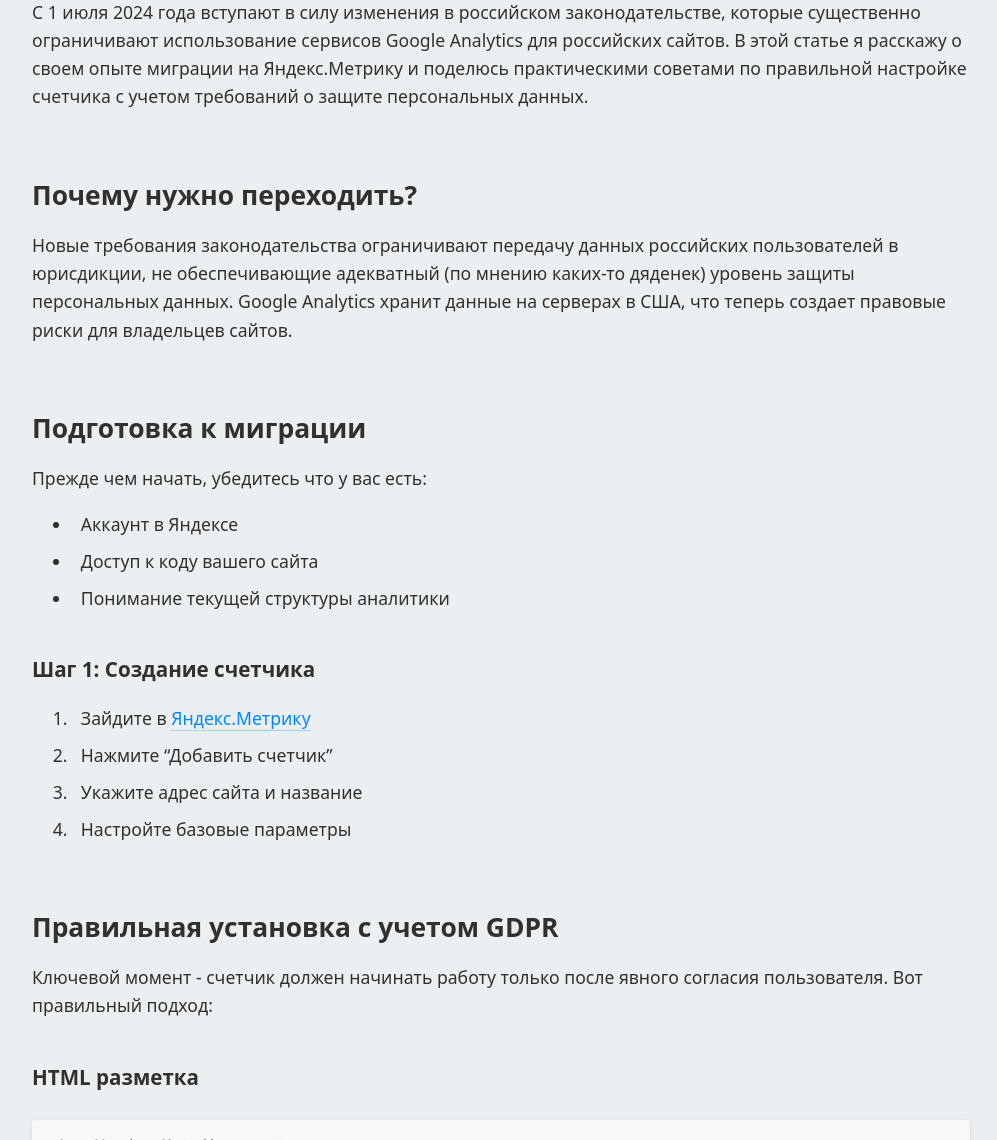
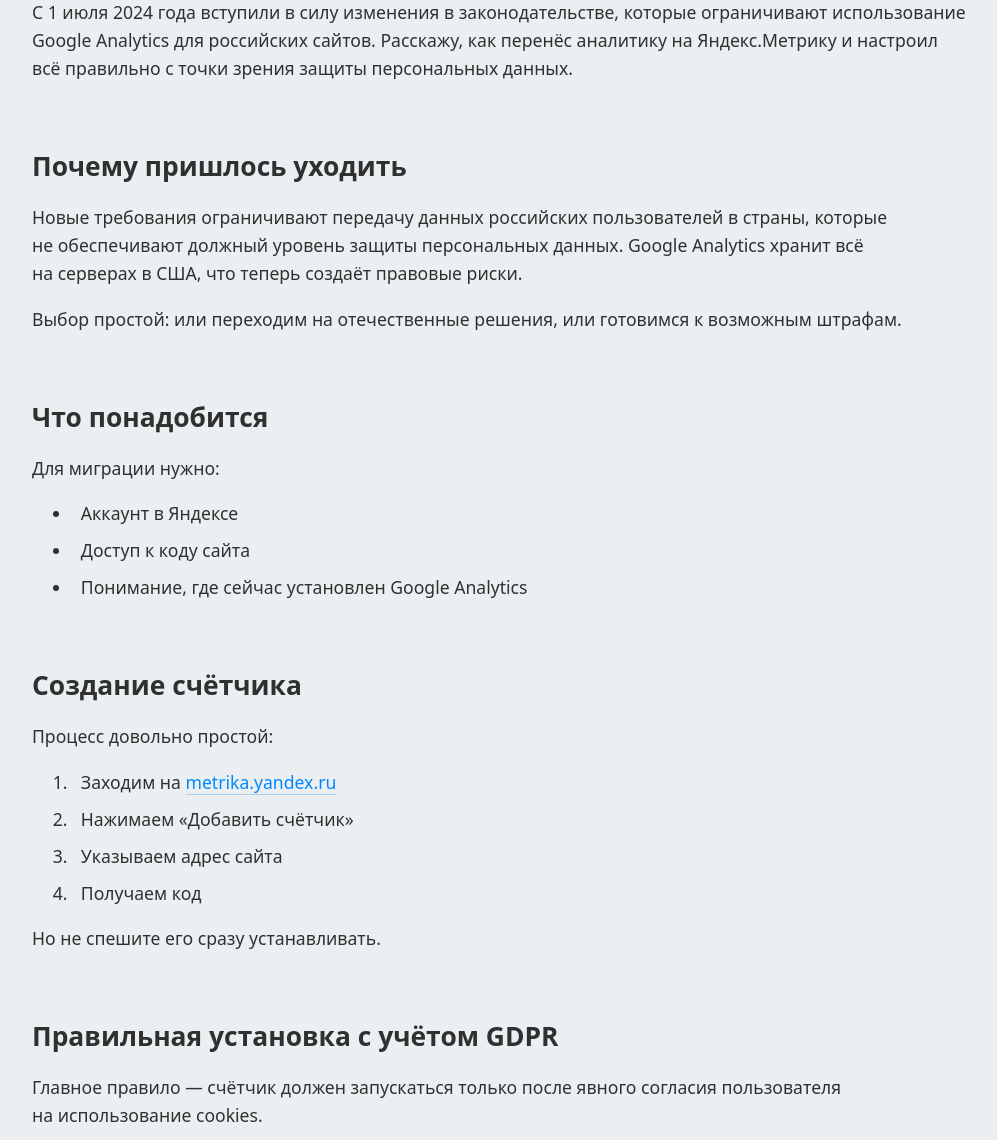
Before and after one commit to artembolotov/artembolotov.github.io, a Jekyll site: the page built from blog/_posts/2025-05-30-goodbye-ga.md, in a window 1280 px wide and 1400 px high, scrolled down 344 px. Shown: the part 260-1400 px from the top of the window, without its empty margins (139-1136 px from the left). Built offline with Jekyll 4.4.1, drawn with Linux system fonts in a browser that asks for light colours; some of the changed text lies outside the part shown.

Commit message:
Goodbye GA updated

````diff
--- a/blog/_posts/2025-05-30-goodbye-ga.md
+++ b/blog/_posts/2025-05-30-goodbye-ga.md
@@ -1,38 +1,43 @@
 ---
-title: "Переход с Google Analytics на Яндекс.Метрику с соблюдением GDPR"
-description: "Практическое руководство по отказу от хорошего инструмента"
+title: "Как я&nbsp;перешёл с&nbsp;Google Analytics на&nbsp;Яндекс.Метрику"
+description: "И&nbsp;почему пришлось это сделать"
 tags: [webdev]
 image: /blog/img/2025-05-30-goodbye-ga/migrate.png
-draft: false
 ---
 
 ![Уходим с GA](/blog/img/2025-05-30-goodbye-ga/migrate.png)
 
-С 1 июля 2024 года вступают в силу изменения в российском законодательстве, которые существенно ограничивают использование сервисов Google Analytics для российских сайтов. В этой статье я расскажу о своем опыте миграции на Яндекс.Метрику и поделюсь практическими советами по правильной настройке счетчика с учетом требований о защите персональных данных.
+С&nbsp;1&nbsp;июля 2024 года вступили в&nbsp;силу изменения в&nbsp;законодательстве, которые ограничивают использование Google Analytics для российских сайтов. Расскажу, как перенёс аналитику на&nbsp;Яндекс.Метрику и&nbsp;настроил всё правильно с&nbsp;точки зрения защиты персональных данных.
 
-## Почему нужно переходить?
+## Почему пришлось уходить
 
-Новые требования законодательства ограничивают передачу данных российских пользователей в юрисдикции, не обеспечивающие адекватный (по мнению каких-то дяденек) уровень защиты персональных данных. Google Analytics хранит данные на серверах в США, что теперь создает правовые риски для владельцев сайтов.
+Новые требования ограничивают передачу данных российских пользователей в&nbsp;страны, которые не&nbsp;обеспечивают должный уровень защиты персональных данных. Google Analytics хранит всё на&nbsp;серверах в&nbsp;США, что теперь создаёт правовые риски.
 
-## Подготовка к миграции
+Выбор простой: или переходим на&nbsp;отечественные решения, или готовимся к&nbsp;возможным штрафам.
 
-Прежде чем начать, убедитесь что у вас есть:
-- Аккаунт в Яндексе
-- Доступ к коду вашего сайта
-- Понимание текущей структуры аналитики
+## Что понадобится
 
-### Шаг 1: Создание счетчика
+Для миграции нужно:
+- Аккаунт в&nbsp;Яндексе
+- Доступ к&nbsp;коду сайта
+- Понимание, где сейчас установлен Google Analytics
 
-1. Зайдите в [Яндекс.Метрику](https://metrika.yandex.ru/){:target="_blank"}
-2. Нажмите "Добавить счетчик"
-3. Укажите адрес сайта и название
-4. Настройте базовые параметры
+## Создание счётчика
 
-## Правильная установка с учетом GDPR
+Процесс довольно простой:
 
-Ключевой момент - счетчик должен начинать работу только после явного согласия пользователя. Вот правильный подход:
+1. Заходим на&nbsp;[metrika.yandex.ru](https://metrika.yandex.ru/){:target="_blank"}
+2. Нажимаем &laquo;Добавить счётчик&raquo;
+3. Указываем адрес сайта
+4. Получаем код
 
-### HTML разметка
+Но&nbsp;не&nbsp;спешите его сразу устанавливать.
+
+## Правильная установка с&nbsp;учётом GDPR
+
+Главное правило&nbsp;&mdash; счётчик должен запускаться только после явного согласия пользователя на&nbsp;использование cookies.
+
+### Базовый код
 
 ```html
 <!-- Yandex.Metrika counter -->
@@ -46,13 +51,12 @@
       k=e.createElement(t),a=e.getElementsByTagName(t)[0],k.async=1,k.src=r,a.parentNode.insertBefore(k,a)
    })(window, document, "script", "https://mc.yandex.ru/metrika/tag.js", "ym");
 
-   // Счетчик будет инициализирован после согласия
    window.yaCounterInit = false;
 </script>
 <!-- /Yandex.Metrika counter -->
 ```
 
-### JavaScript логика
+### Логика запуска
 
 ```javascript
 const initYandexMetrika = function() {
@@ -67,84 +71,74 @@
     }
 }
 
-// Проверяем, давал ли пользователь согласие ранее
+// Проверяем сохранённое согласие
 if (localStorage.getItem('cookies_accepted')) {
     initYandexMetrika();
 } else {
-    // Показываем баннер согласия
     document.getElementById('cookie-banner').style.display = 'block';
 }
 
-// Обработчик кнопки согласия
+// Обработка согласия
 document.getElementById('accept-cookies').addEventListener('click', function() {
     localStorage.setItem('cookies_accepted', 'true');
     document.getElementById('cookie-banner').style.display = 'none';
     initYandexMetrika();
 });
 ```
-![Баннер](/blog/img/2025-05-30-goodbye-ga/screenlines-banner.png)
-*Я просто прибил баннер с согласием к низу экрана*
 
-## Важно: почему мы убрали noscript версию
+![Баннер согласия](/blog/img/2025-05-30-goodbye-ga/screenlines-banner.png)
+*Простой баннер внизу экрана*
 
-При установке Яндекс.Метрика предлагает добавить `<noscript>` тег для пользователей с отключенным JavaScript:
+## Важный момент про noscript
+
+Яндекс.Метрика предлагает добавить такой код для пользователей без JavaScript:
 
 ```html
-<!-- НЕ ИСПОЛЬЗУЙТЕ ЭТО -->
+<!-- Не используйте это -->
 <noscript>
   <div><img src="https://mc.yandex.ru/watch/12345678" style="position:absolute; left:-9999px;" alt="" /></div>
 </noscript>
 ```
 
-**Почему это неправильно:**
-- Пользователи без JavaScript не могут дать согласие на сбор данных
-- Но данные все равно собираются через картинку
-- Это прямое нарушение принципа информированного согласия
+Проблема в&nbsp;том, что эта картинка загружается всегда, даже когда пользователь не&nbsp;давал согласия. Это нарушение принципа информированного согласия. Просто не&nbsp;добавляйте этот код.
 
-## Настройка параметров счетчика
+## Настройка параметров
 
-Рекомендуемые настройки для большинства сайтов:
+Рекомендуемые настройки:
 
 ```javascript
 ym(12345678, "init", {
     clickmap: true,           // Карта кликов
     trackLinks: true,         // Отслеживание внешних ссылок
     accurateTrackBounce: true,// Точный показатель отказов
-    webvisor: false,          // Вебвизор (требует дополнительного согласия)
+    webvisor: false,          // Лучше отключить для соблюдения GDPR
     ecommerce: "dataLayer"    // Для интернет-магазинов
 });
 ```
 
-## Проблемы при тестировании
+## Частые проблемы
 
-При проверке работы счетчика вы можете столкнуться с тем, что данные не поступают в Метрику. Вот основные причины:
+### Данные не&nbsp;поступают
 
-### 1. Блокировщики рекламы
-Большинство блокировщиков (AdBlock, AdGuard) блокируют счетчики аналитики. Для тестирования временно отключите их.
+**Блокировщики рекламы.** AdBlock и&nbsp;подобные расширения блокируют счётчики. Для тестирования временно отключите их.
 
-### 2. Проблемы с определением геолокации
-Если из-за особенностей маршрутизации трафика ваше устройство определяется как находящееся в другой стране, некоторые функции Метрики могут работать некорректно. Это может происходить при:
-- Использовании корпоративных сетей с международной маршрутизацией
-- Подключении через спутниковый интернет
-- Некорректной настройке DNS-серверов
+**Проблемы с&nbsp;геолокацией.** Если ваш трафик идёт через зарубежные серверы (корпоративная сеть, спутниковый интернет), Метрика может некорректно определять местоположение.
 
-В таких случаях попробуйте протестировать с другого устройства или сети.
+**Режим инкогнито.** В&nbsp;приватном режиме localStorage работает только до&nbsp;закрытия окна.
 
-### 3. Режим инкогнито
-В приватном режиме браузера localStorage недоступен, что может повлиять на сохранение согласия.
-
-## Проверка корректности установки
+### Проверка работы
 
 1. Откройте консоль разработчика (F12)
-2. Перейдите на вкладку Network
-3. Обновите страницу
-4. После согласия на cookies смотрите, загрузился ли тег и идут ли от него запросы
+2. Перейдите на&nbsp;вкладку Network
+3. Введите в&nbsp;фильтр `mc.yandex`
+4. Обновите страницу и&nbsp;дайте согласие
+5. Проверьте, что запросы отправляются
 
-![Баннер](/blog/img/2025-05-30-goodbye-ga/dev_tool.png)
+![Консоль разработчика](/blog/img/2025-05-30-goodbye-ga/dev_tool.png)
 
-## Миграция целей и событий
+## Перенос целей
 
-Если у вас были настроены цели в Google Analytics, их нужно пересоздать в Метрике:
+Если использовали цели в&nbsp;Google Analytics, их&nbsp;нужно адаптировать:
 
 ```javascript
 // Google Analytics
@@ -162,13 +156,14 @@
 
 ## Чек-лист после миграции
 
-- Удален весь код Google Analytics и GTM
-- Установлен код Яндекс.Метрики
-- Настроена работа только после согласия
-- Удалена noscript версия счетчика
-- Проверена работа в разных браузерах
+- Удалён код Google Analytics
+- Установлена Яндекс.Метрика
+- Настроен запуск после согласия
+- Удалён noscript-код
+- Проверена работа в&nbsp;разных браузерах
 - Обновлена политика конфиденциальности
+- Перенесены важные цели
 
-## Заключение
+## Итог
 
-Переход на Яндекс.Метрику - это не просто смена инструмента аналитики, а важный шаг для соблюдения законодательства. Правильная настройка с учетом требований о согласии пользователя защитит вас от возможных проблем.
+Переход на&nbsp;Яндекс.Метрику&nbsp;&mdash; вынужденная, но&nbsp;не&nbsp;такая уж&nbsp;страшная мера. Основной функционал похож, есть свои интересные возможности вроде карты скроллинга и&nbsp;аналитики форм. Главное&nbsp;&mdash; правильно настроить с&nbsp;учётом требований о&nbsp;защите персональных данных.
````
